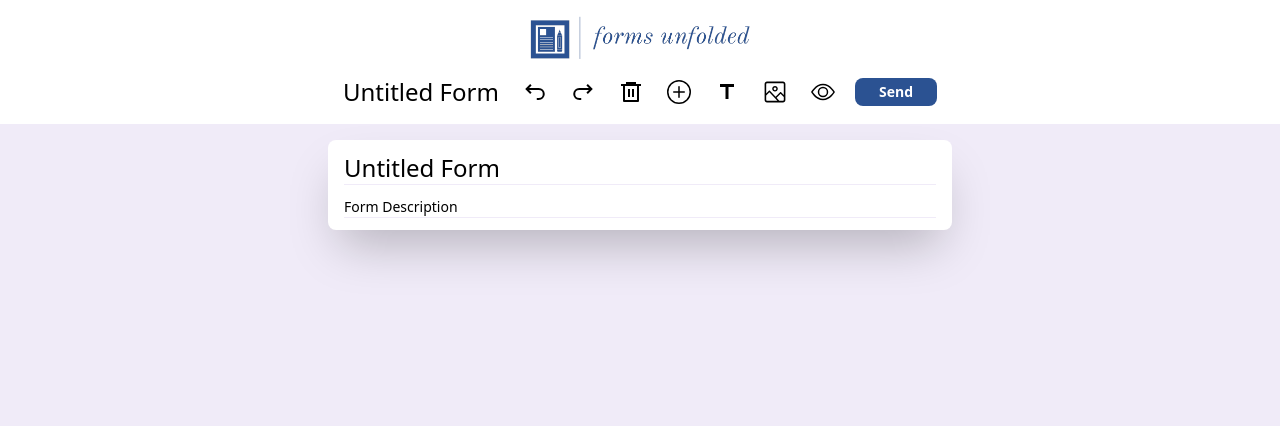
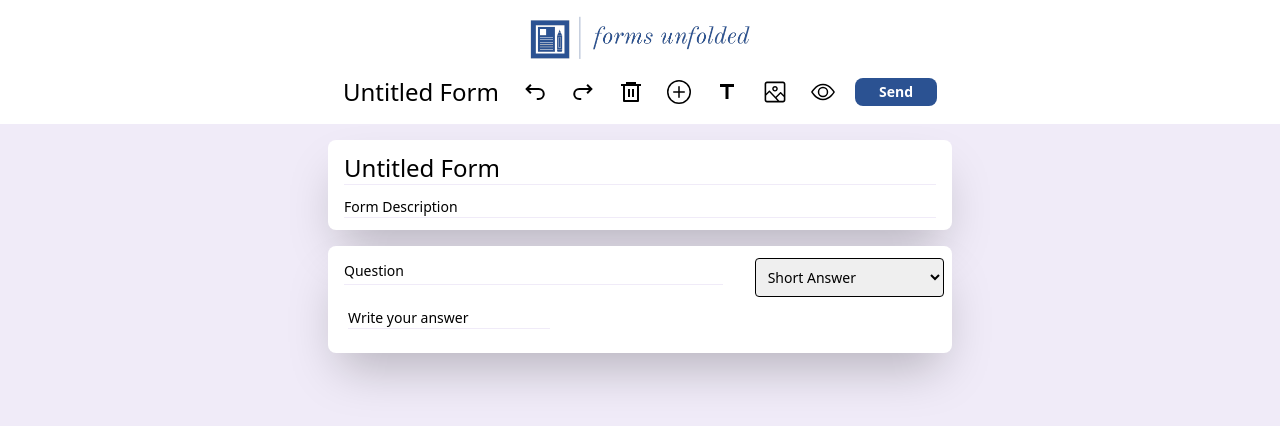
Before and after one commit to barnwalp/survey-sage, a React (Create React App) app in the folder client/: page / in a window 1280 px wide. Shown: the top 426 px of the page. Built offline with nearby package versions, Linux system fonts and the light colour scheme.

Commit message:
feat/implemented shorts section partially in QuestionCard and Card component

```diff
--- a/client/src/components/Cards.js
+++ b/client/src/components/Cards.js
@@ -9,8 +9,8 @@ const Cards = ({ title, handleTitle }) => {
 		// 	value: ['Item 1, Item 2', 'Item 3', 'Other']
 		// },
 		{
+			id: 'short1',
 			input: 'short',
-			id: 'short1',
 			value: 'Write your answer '
 		},
 		// {
@@ -23,8 +23,8 @@ const Cards = ({ title, handleTitle }) => {
 		console.log(event.target.value);
 	}
 
-	const handleAnswerChange = (event) => {
-		console.log(event.target.value);
+	const handleChange = (event) => {
+		console.log(event);
 		setQuestionData((prevVal) => {
 			return ({
 				...prevVal,
@@ -34,11 +34,14 @@ const Cards = ({ title, handleTitle }) => {
 	}
 
 	const questionCards = questionData.map(item => {
-		<QuestionCard
-			selected={item.input}
-			value={item.value}
-			handleChange={handleSelectChange}
-		/>
+		return (
+			<QuestionCard
+				id={item.id}
+				selected={item.input}
+				value={item.value}
+				handleSelectChange={handleSelectChange}
+			/>
+		)
 	})
 	return (
 		<div className="bg-lightBlue h-screen mt-4 p-4 flex flex-col items-center gap-4">
--- a/client/src/components/QuestionCard.js
+++ b/client/src/components/QuestionCard.js
@@ -7,9 +7,9 @@ import Paragraph from './Paragraph';
 import Short from './Short';
 import Time from './Time';
 import { useState } from 'react';
-import { removeItem } from '../utilities/removeItem';
+// import { removeItem } from '../utilities/removeItem';
 
-const QuestionCard = ({ id, selected, value, handleChange }) => {
+const QuestionCard = ({ id, selected, value, handleSelectChange }) => {
 	const [questionText, setQuestionText] = useState('Question');
 	// const [selected, setSelected] = useState('checkbox');
 	// const [questions, setQuestions] = useState({
@@ -64,7 +64,7 @@ const QuestionCard = ({ id, selected, value, handleChange }) => {
 	} else if (selected === 'short') {
 		renderedElement = <Short
 			answer={value}
-					handleAnswerChange={handleChange(id)}
+			// handleChange={handleChange(id)}
 		/>;
 	} else if (selected === 'paragraph') {
 		renderedElement = <Paragraph
--- a/client/src/components/Short.js
+++ b/client/src/components/Short.js
@@ -1,4 +1,4 @@
-const Short = ({ answer, handleAnswerChange }) => {
+const Short = ({ answer, handleChange }) => {
 	return (
 		<div className="ml-4 mt-2 flex flex-col items-start">
 			<div className="flex justify-between items-center w-full">
@@ -7,7 +7,7 @@ const Short = ({ answer, handleAnswerChange }) => {
 						className="text-sm col-span-2 outline-0 border-b border-b-lightBlue font-normal ml-1 mb-3 focus:border-none"
 						type="text"
 						value={answer}
-						onChange={handleAnswerChange}
+						onChange={handleChange}
 						name="text"
 					/>
 				</div>
```
Also changed, not shown: client/src/App.js (+4 -4 lines). Lines whose indentation alone changed are shown as unchanged.
